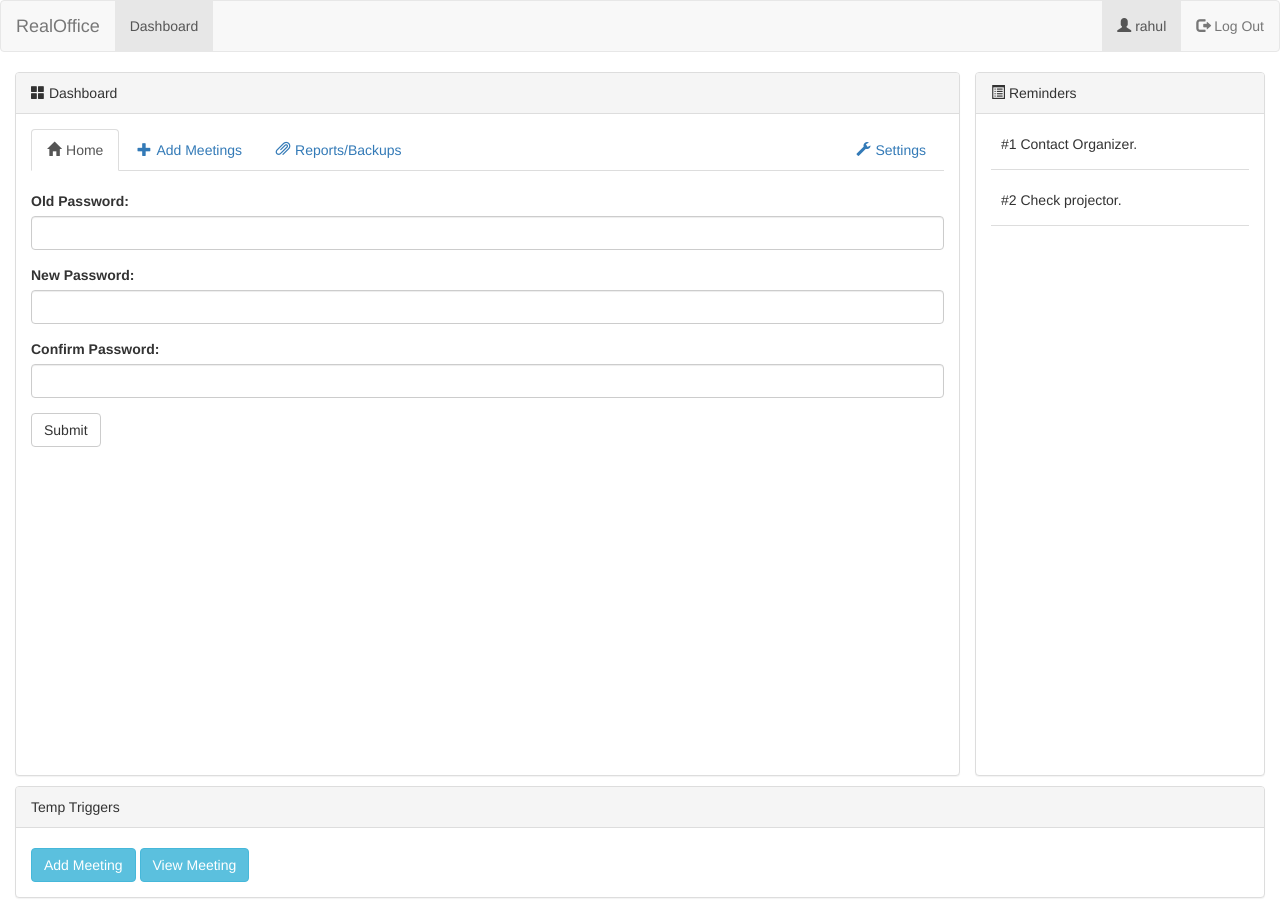
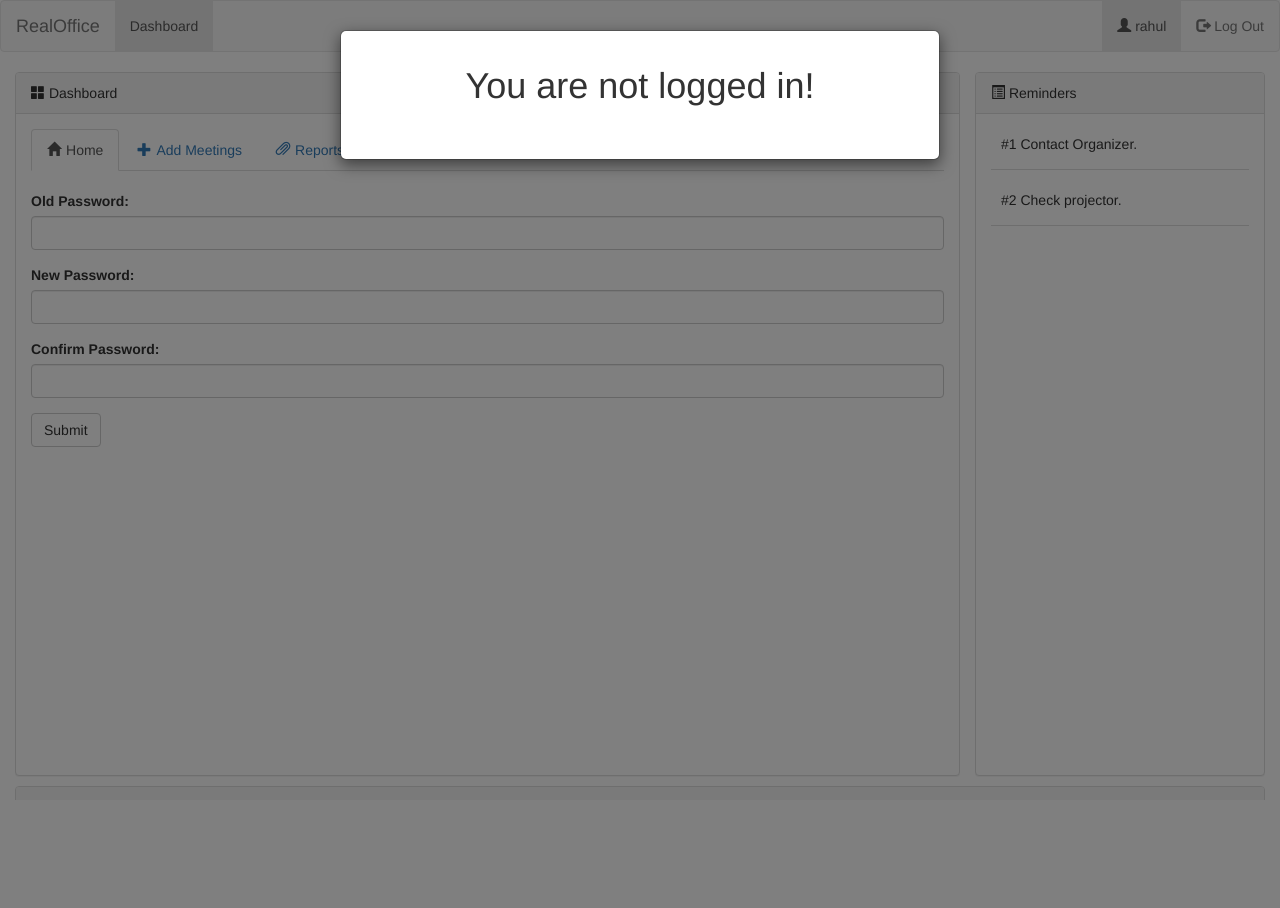
Before and after one commit to kejriwalrahul/RealOffice, a Django app: page /dash/ in a window 1280 px wide, after a click that opens the changed part. After the commit the page ends 800 px from the top, so only its background shows below. Run offline with Django 3.2, Linux system fonts and the light colour scheme; a user stored in the database is signed in; some libraries are stand-ins or nearby versions.

Commit message:
fixed login, added change password

```diff
--- a/Code/RealOffice/meeting/static/meeting/dash.js
+++ b/Code/RealOffice/meeting/static/meeting/dash.js
@@ -3,12 +3,41 @@ $(document).ready(function(){
 
     // page is now ready, initialize the calendar...
     $('#calendar').fullCalendar({
-        // put your options and callbacks here
 	    contentHeight: window.innerHeight*0.61,
 	    handleWindowResize: true
     });
 
-    // Log Out
+    // Load User Info
+    $('#loadingModal').modal('show');
+    var my_token = window.localStorage.getItem('realoffice_token');
+    if(my_token == null){
+	    $('#loadingModal').modal('hide');
+    	$("#status_heading").html("You are not logged in!");
+    	$('#statusModal').modal('show');
+    }
+    else{
+	    $.ajax({
+	    	url: '/user/usrdash/',
+	    	method: 'POST',
+			headers: {
+				Authorization: "token " + my_token,
+			},
+			success: function(data, textStatus, jqXHR){
+				console.log("Success");
+	    		$('#loadingModal').modal('hide');
+				$("#user").html(data['user'])
+			},
+			error: function(jqXHR, textStatus, errorThrown){
+				console.log("Error!");
+				console.log(errorThrown);
+	    		$('#loadingModal').modal('hide');
+		    	$("#status_heading").html("Failure in fetching your information!");
+		    	$('#statusModal').modal('show');
+			}
+	    });
+    }
+
+    // Setup Log Out
     $('#logout').on("click", function(){
 
     	$.ajax({
@@ -22,8 +51,48 @@ $(document).ready(function(){
 			method: "POST",
 			success: function(data, textStatus, jqXHR){
 				console.log("Success");
+				window.location.href = "/";
 			}
     	});
+    });
 
-    });
+    // Change Password Form
+    $("#change_password").on("click", function(){
+
+    	if( $("#newpwd").val() != $("#confirmpwd").val() ){
+    		$("#status_heading").html("Passwords dont match!");
+    		$('#statusModal').modal('show');
+    		console.log("No req");
+    	}
+    	else{
+			// $('#loadingModal').modal('show');
+	    	$.ajax({
+		    	url: '/user/change_pass/',
+		    	method: 'POST',
+				headers: {
+					Authorization: "token " + my_token,
+				},
+				data: {
+					old_pass: $("#oldpwd").val(),
+					new_pass: $("#newpwd").val(),
+				},
+				success: function(data, textStatus, jqXHR){
+					console.log("Success");
+		    		// $('#loadingModal').modal('hide');
+		    		$("#status_heading").html("Successfully changed password!");
+		    		$('#statusModal').modal('show');
+				},
+				error: function(jqXHR, textStatus, errorThrown){
+					console.log("Error!");
+					console.log(errorThrown);
+		    		// $('#loadingModal').modal('hide');
+		    		$("#status_heading").html("Failed to change password!");
+		    		$('#statusModal').modal('show');
+				}
+	    	});
+    	}
+
+     });
+
+
 });
--- a/Code/RealOffice/meeting/templates/meeting/dash.html
+++ b/Code/RealOffice/meeting/templates/meeting/dash.html
@@ -34,6 +34,25 @@
             border-top: 0px;
         }
 
+        .loader {
+            border: 16px solid #f3f3f3;
+            border-radius: 50%;
+            border-top: 16px solid #3498db;
+            width: 120px;
+            height: 120px;
+            -webkit-animation: spin 2s linear infinite;
+            animation: spin 2s linear infinite;
+        }
+
+        @-webkit-keyframes spin {
+            0% { -webkit-transform: rotate(0deg); }
+            100% { -webkit-transform: rotate(360deg); }
+        }
+
+        @keyframes spin {
+            0% { transform: rotate(0deg); }
+            100% { transform: rotate(360deg); }
+        }
     </style>
 </head>
 <body>
@@ -49,7 +68,7 @@
             <li><a id="logout"><span class="glyphicon glyphicon-log-out"></span>&nbsp;Log Out</a></li>
         </ul>
         <ul class="nav navbar-nav navbar-right">
-            <li><a data-toggle="tab" href="#settingsTab"><span class="glyphicon glyphicon-user"></span>&nbsp;{{ username }}</a></li>
+            <li><a data-toggle="tab" href="#settingsTab"><span class="glyphicon glyphicon-user"></span>&nbsp;<span id="user">{{ username }}</span></a></li>
         </ul>
     </div>
 </nav>
@@ -153,7 +172,7 @@
 
             <div id="settingsTab" class="tab-pane fade">
                 <br>
-                <form style="">
+                <div>
                     <div class="form-group">
                         <label for="oldpwd">Old Password:</label>
                         <input type="password" class="form-control" id="oldpwd" required>
@@ -164,10 +183,10 @@
                     </div>
                     <div class="form-group">
                         <label for="confirmpwd">Confirm Password:</label>
-                        <input type="password" class="form-control" id="confirmpwdpwd" required>
+                        <input type="password" class="form-control" id="confirmpwd" required>
                     </div>
-                    <button type="submit" class="btn btn-default">Submit</button>
-                </form>
+                    <button id="change_password" class="btn btn-default">Submit</button>
+                </div>
             </div>
         </div>
     </div>
@@ -338,5 +357,31 @@
     </div>
 </div>
 
+<!-- Loading Modal -->
+<div id="loadingModal" class="modal fade" role="dialog">
+    <div class="modal-dialog">
+        <div class="modal-content">
+            <div class="modal-body" style="height: 35vh;">
+                <div class="col-md-12" style="height: inherit; vertical-align: middle; text-align: center;">
+                    <div class="loader" style="margin: auto;"></div>
+                    <br>
+                    <h1>Setting Things Up!</h1>
+                </div>
+            </div>
+        </div>
+    </div>
+</div>
+
+<!-- Status Modal -->
+<div id="statusModal" class="modal fade" role="dialog">
+    <div class="modal-dialog">
+        <div class="modal-content">
+            <div class="modal-body" style="height: 16vh; vertical-align: middle; text-align: center;">
+                <h1 id="status_heading"></h1>
+            </div>
+        </div>
+    </div>
+</div>
+
 </body>
 </html>
--- a/Code/RealOffice/meeting/templates/meeting/login.html
+++ b/Code/RealOffice/meeting/templates/meeting/login.html
@@ -7,11 +7,6 @@
     <script type="text/javascript" src="{% static 'meeting/jquery-3.1.1.min.js' %}"></script>
     <script type="text/javascript" src="{% static 'meeting/bootstrap.min.js' %}"></script>
     <script type="text/javascript" src="{% static 'meeting/login.js' %}"></script>
-
-    <link rel="stylesheet" href="{% static 'meeting/fullcalendar.min.css' %}">
-    <script type="text/javascript" src="{% static 'meeting/moment.min.js' %}"></script>
-    <script type="text/javascript" src="{% static 'meeting/fullcalendar.min.js' %}"></script>
-    <script type="text/javascript" src="{% static 'meeting/dash.js' %}"></script>
 
     <style>
         .table>tbody>tr>td, .table>tbody>tr>th, .table>tfoot>tr>td, .table>tfoot>tr>th, .table>thead>tr>td, .table>thead>tr>th{
--- a/Code/RealOffice/meeting/urls.py
+++ b/Code/RealOffice/meeting/urls.py
@@ -7,6 +7,6 @@ urlpatterns = [
     url(r'^login/$', authviews.obtain_auth_token),
     url(r'^logout/$', views.LogOutView.as_view(), name='signout'),
     url(r'^dash/$', views.dashboard, name='dashboard'),
-    # url(r'^dashapi/$', views.DashView.as_view(), name='dashboard_api'),
-    url(r'^test/$', views.ExampleView.as_view(), name='dashboard'),
+    url(r'^user/usrdash/$', views.UserInfo.as_view(), name='usrinfo'),
+    url(r'^user/change_pass/$', views.ChangePassword.as_view(), name='change_password'),
 ]
--- a/Code/RealOffice/meeting/views.py
+++ b/Code/RealOffice/meeting/views.py
@@ -1,3 +1,4 @@
+# Django Stuff
 from django.shortcuts import render
 from django.contrib.auth.decorators import login_required
 
@@ -10,6 +11,9 @@ from rest_framework import status
 
 # Python Libs
 from datetime import datetime
+
+# Import Models
+from . import models
 
 """
 	For checking presence of required keys in incoming requests
@@ -27,18 +31,6 @@ def loginpage(request):
 	return render(request, 'meeting/login.html', context)
 
 
-"""
-class DashView(APIView):
-	permission_classes = (IsAuthenticated, )
-	renderer_classes = [TemplateHTMLRenderer]
-	template_name = 'meeting/dash.html'
-
-	def post(self, request):
-		context = {'username': request.user}
-		return Response(context)
-"""
-
-@login_required
 def dashboard(request):
 	context = {'username': request.user}
 	return render(request, 'meeting/dash.html', context)
@@ -51,13 +43,29 @@ class LogOutView(APIView):
 		request.user.auth_token.delete()
 		return Response(status=status.HTTP_200_OK)
 
+class UserInfo(APIView):
+	permission_classes = (IsAuthenticated,)
 
-class ExampleView(APIView):
-	permission_classes = (IsAuthenticated, )
-
-	def get(self, request):
-		content = {
+	def post(self, request):
+		res_data = {
 			'user': unicode(request.user),
 			'auth': unicode(request.auth)
 		}
-		return Response(content, status=status.HTTP_200_OK)
+
+		return Response(res_data, status=status.HTTP_200_OK)
+
+class ChangePassword(APIView):
+	permission_classes = (IsAuthenticated, )
+
+	def post(self, request):
+
+		if not check_dict(request.data, ['old_pass', 'new_pass']):
+			return Response({}, status=status.HTTP_400_BAD_REQUEST)
+
+		if not request.user.check_password(request.data['old_pass']):
+			return Response({}, status=status.HTTP_403_FORBIDDEN)
+
+		request.user.set_password(request.data['new_pass'])
+		request.user.save()
+
+		return Response({}, status=status.HTTP_200_OK)
```
Also changed, not shown: Code/RealOffice/meeting/static/meeting/login.js (+2 -9 lines), Code/RealOffice/db.sqlite3.
